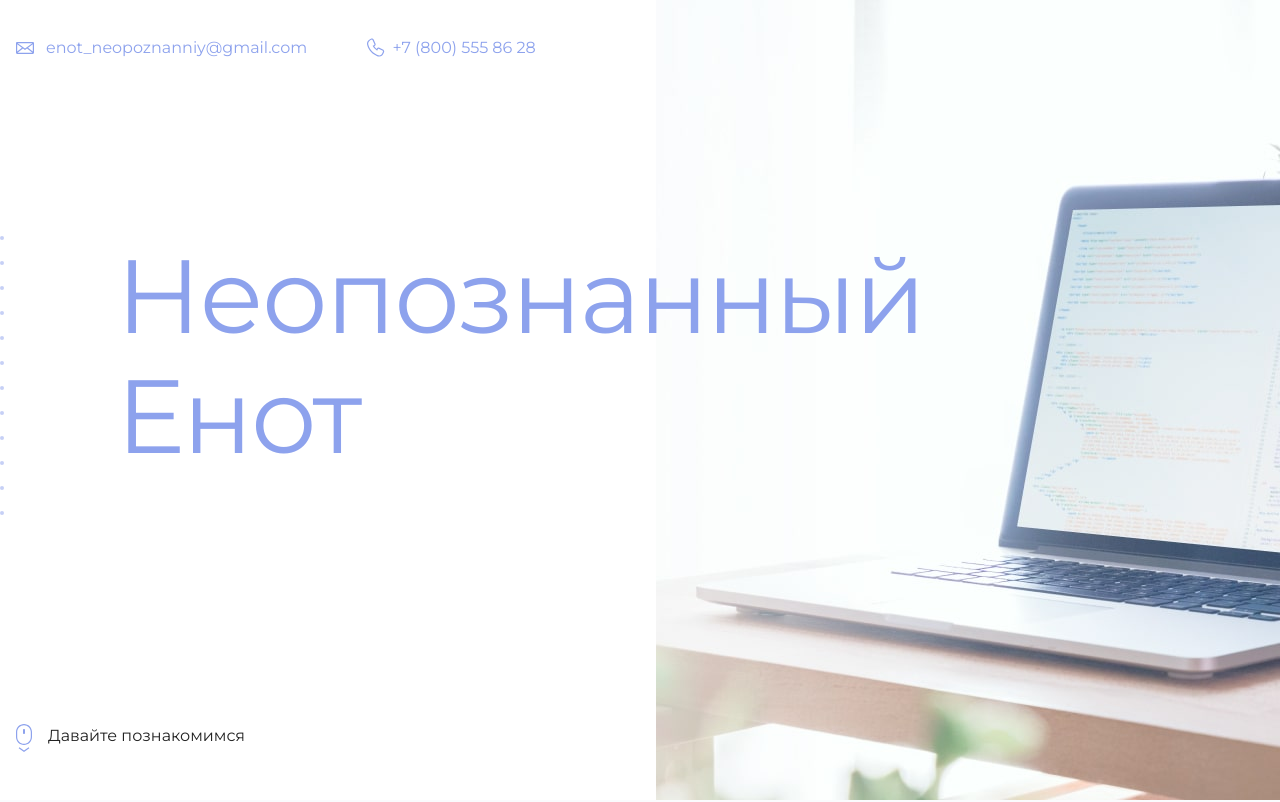
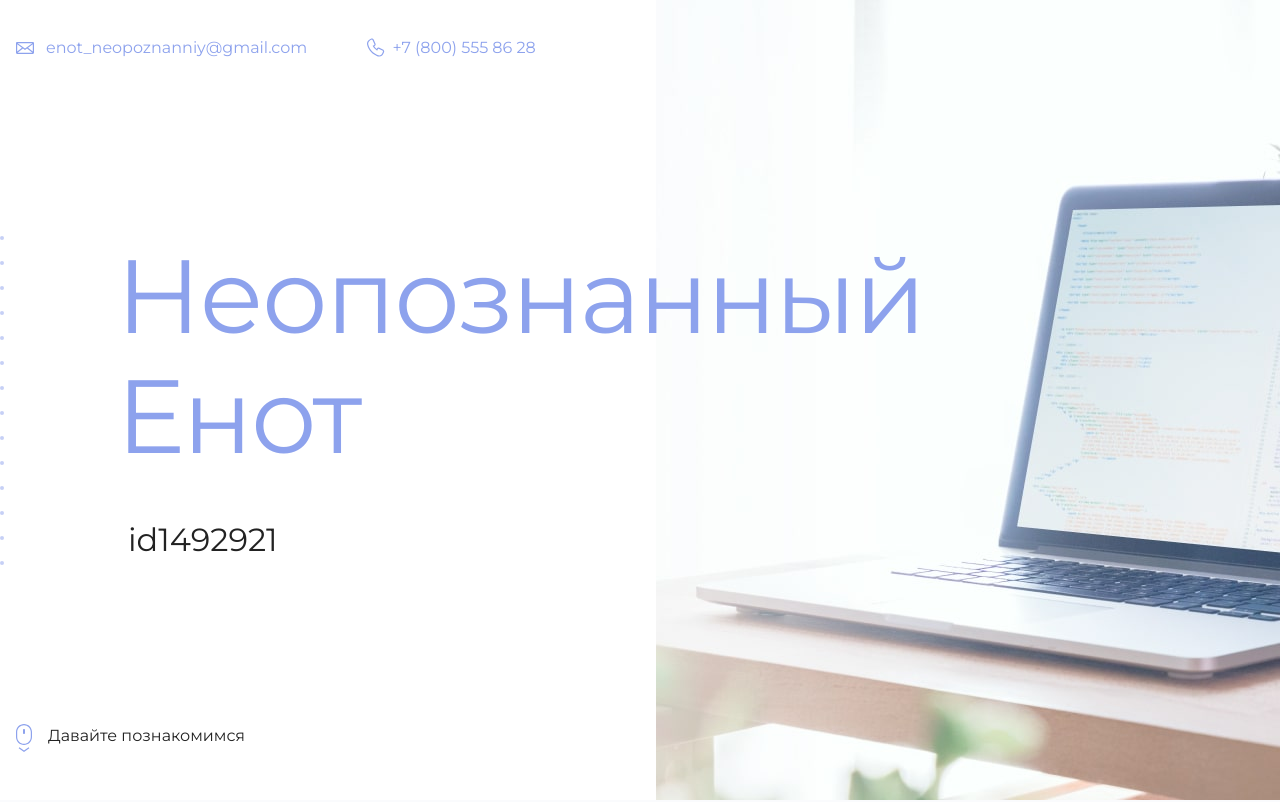
Before and after one commit to AlexeyPantsernovskiy/HTML-Academy, a plain HTML site: page my-site/index.html in a window 1280 px wide. Shown: the top 802 px of the page. Drawn offline with Linux system fonts and the light colour scheme.

Commit message:
Скорректирован id

```diff
--- a/my-site/index.html
+++ b/my-site/index.html
@@ -19,7 +19,7 @@
       <section class="hero-image">
         <div class="container">
           <h1 class="heading">Неопознанный Енот</h1>
-          <p><id1492921></p>
+          <p>id1492921</p>
         </div>
       </section>
 
```
